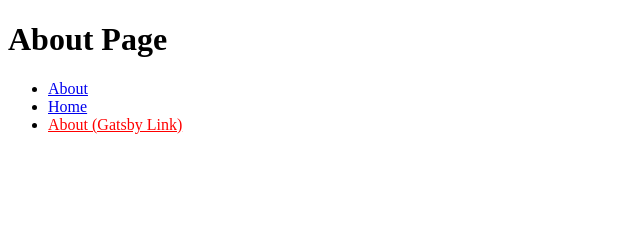
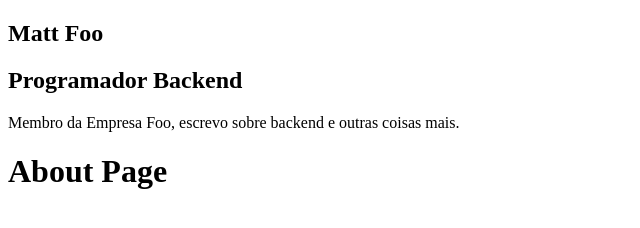
Before and after one commit to malenacaroline/gatsby-blog, a Gatsby site in the folder my-blog/: page /about in a window 1280 px wide. Shown: the whole page, without its empty margins (0-640 px from the left). Built offline with nearby package versions, Linux system fonts and the light colour scheme; Gatsby itself is replaced by a stand-in of ours.

Commit message:
removing links and creating profile component

```diff
--- /dev/null
+++ b/my-blog/src/components/Profile/index.js
@@ -0,0 +1,13 @@
+import React from 'react'
+
+const Profile = () => (
+    <div className="Profile-wrapper">
+        <h1>Matt Foo</h1>
+        <h2>Programador Backend</h2>
+        <p>
+            Membro da Empresa Foo, escrevo sobre backend e outras coisas mais.
+        </p>
+    </div>
+)
+
+export default Profile
--- a/my-blog/src/components/layout.js
+++ b/my-blog/src/components/layout.js
@@ -1,9 +1,15 @@
 import React from "react"
 import PropTypes from "prop-types"
+import Profile from './Profile'
 
 const Layout = ({ children }) => {
   return (
-    <main>{children}</main>
+    <>
+      <aside>
+        <Profile/>
+      </aside>
+      <main>{children}</main>
+    </>
   )
 }
 
--- a/my-blog/src/pages/about.js
+++ b/my-blog/src/pages/about.js
@@ -1,21 +1,13 @@
 import React from 'react'
-import {Link} from "gatsby"
+
+import Layout from "../components/layout"
+import SEO from "../components/seo"
 
 const AboutPage = () => (
-    <>
-        <h1>About Page</h1>
-        <ul>
-            <li>
-                <a href="/about">About</a>
-            </li>
-            <li>
-                <Link to="/" activeStyle={{color: 'red'}}>Home</Link>
-            </li>
-            <li>
-                <Link to="/about" activeStyle={{color: 'red'}}>About (Gatsby Link)</Link>
-            </li>
-        </ul>
-    </>
+    <Layout>
+        <SEO title="Home" />
+            <h1>About Page</h1>
+    </Layout>
 )
 
 export default AboutPage
```
Also changed, not shown: my-blog/src/pages/index.js (+0 -12 lines).
